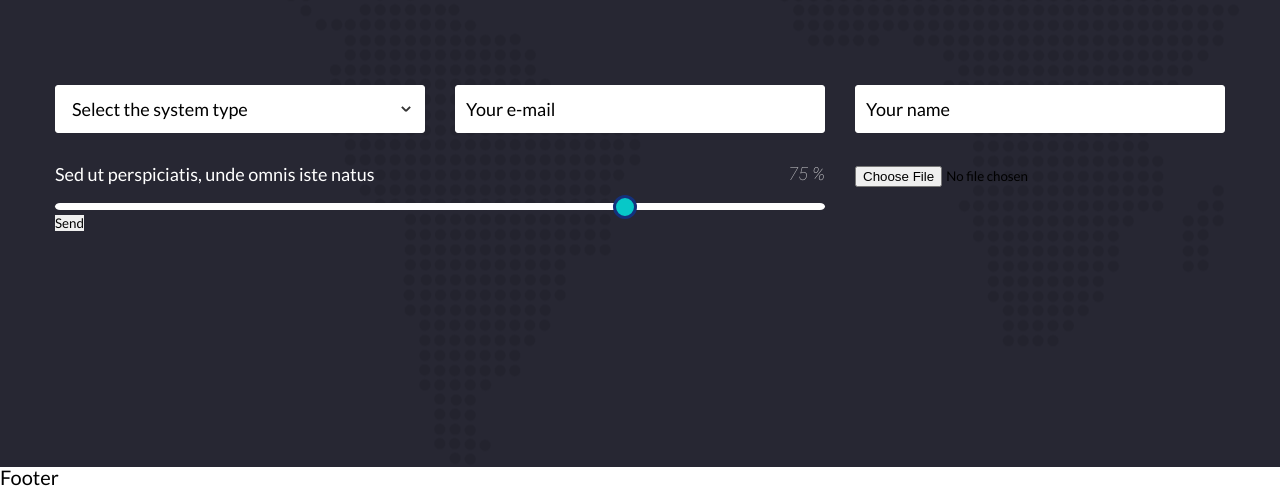
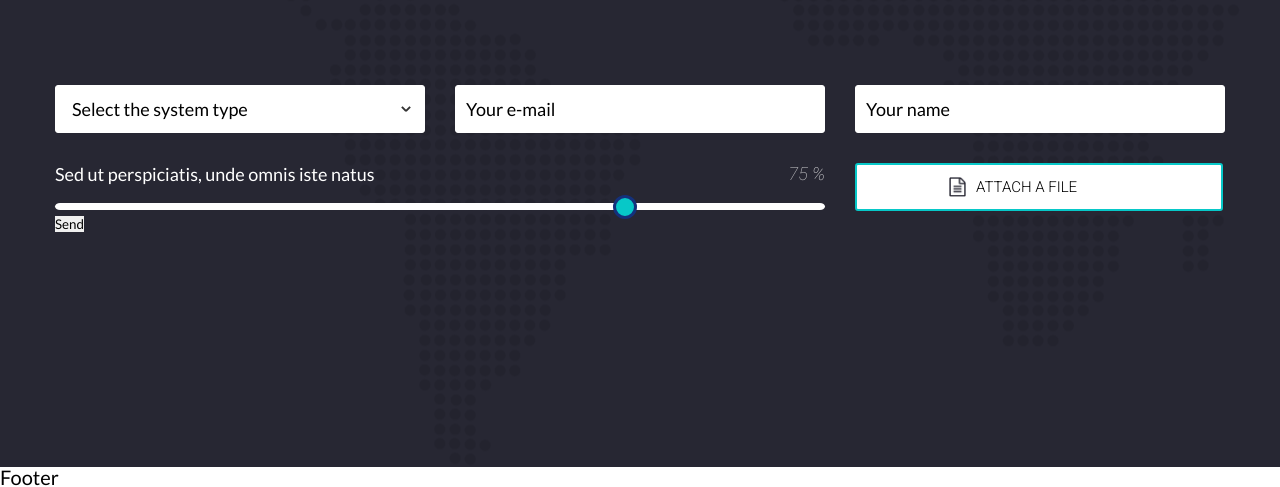
Before and after one commit to aliaksandr-afk/test_task, a plain HTML site: page index.html in a window 1280 px wide. Shown: the part 1303-1790 px from the top of the page. Drawn offline with Linux system fonts and the light colour scheme.

Commit message:
create attaching file button

```diff
--- a/css/style.scss
+++ b/css/style.scss
@@ -564,6 +564,8 @@ line-height: 22px;
   }
 }
 
+
+
 .form__select-content::-webkit-scrollbar {
     width: 7px;               /* ширина всей полосы прокрутки */
     border-radius: 3px;
@@ -646,7 +648,63 @@ line-height: 22px;
       height: 5px;
   }
  input[type=range]::-moz-range-thumb {
-      border: 1px solid cyan;
+      border: 1px solid rgb(255, 255, 255);
       border-radius: 10px/100%;
       cursor: pointer;
   }
+
+  .input__wrapper {
+    width: 100%;
+    position: relative;
+    text-align: center;
+  }
+
+  .input__file {
+    opacity: 0;
+    visibility: hidden;
+    position: absolute;
+  }
+
+  .input__file-icon-wrapper {
+    height: 20px;
+    width: 17px;
+    margin-right: 10px;
+    display: -webkit-box;
+    display: -ms-flexbox;
+    display: flex;
+  }
+
+  .input__file-button-text {
+    text-transform: uppercase;
+    font-family: 'Roboto';
+    font-style: normal;
+    font-weight: 300;
+    font-size: 15px;
+    line-height: 18px;
+  }
+
+  .input__file-button {
+    width: 368px;
+    height: 48px;
+    background: #FFFFFF;
+    border: 2px solid #07C8C8;
+    border-radius: 3px;
+    font-family: 'Roboto';
+    font-style: normal;
+    font-weight: 300;
+    font-size: 15px;
+    line-height: 18px;
+    display: -webkit-box;
+    display: -ms-flexbox;
+    display: flex;
+
+    -webkit-box-align: center;
+        -ms-flex-align: center;
+            align-items: center;
+    -webkit-box-pack: center;
+        -ms-flex-pack: center;
+        padding-left: 92px;
+
+    cursor: pointer;
+    margin: 0 auto;
+  }
--- a/index.html
+++ b/index.html
@@ -174,7 +174,15 @@
                                         </div>
                                         <input type="range" min="1" max="100" value="75" class="slider" id="myRange">
                                     </div>
-                                    <div class="form__file file"><input type="file" name="f"></div>
+                                    <div class="form__file file">
+                                        <div class="input__wrapper">
+                                            <input name="file" type="file" id="input__file" class="input input__file" multiple>
+                                            <label for="input__file" class="input__file-button">
+                                               <span class="input__file-icon-wrapper"><img class="input__file-icon" src="./img/icon attache.jpg" alt="Выбрать файл" width="25"></span>
+                                               <span class="input__file-button-text">Attach a file</span>
+                                            </label>
+                                         </div>
+                                    </div>
                                 </div>
                                 <div class="form__send send">
                                     <input type="submit" value="Send"></p>
```
Also changed, not shown: css/style.css, 1 other file.
